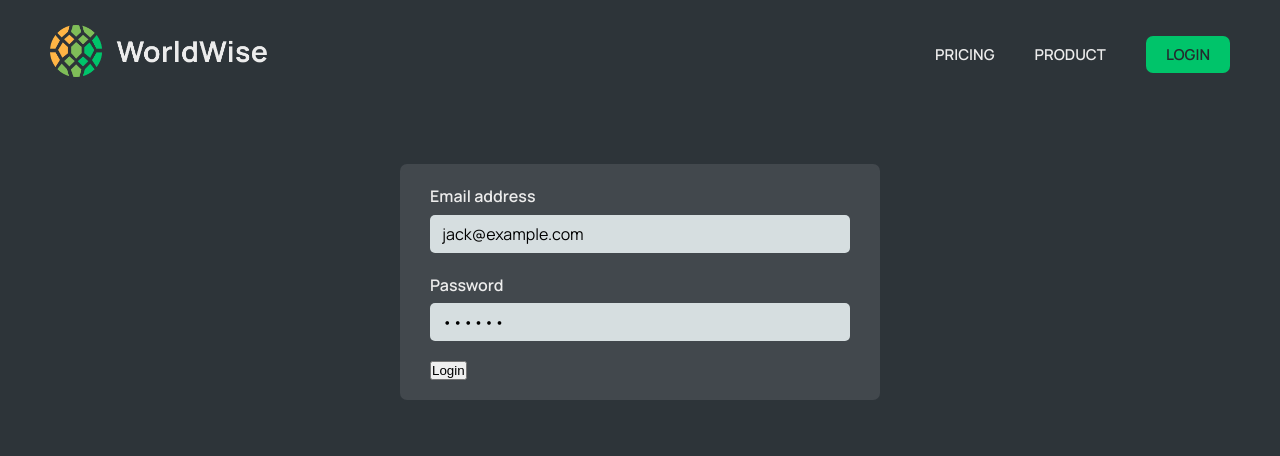
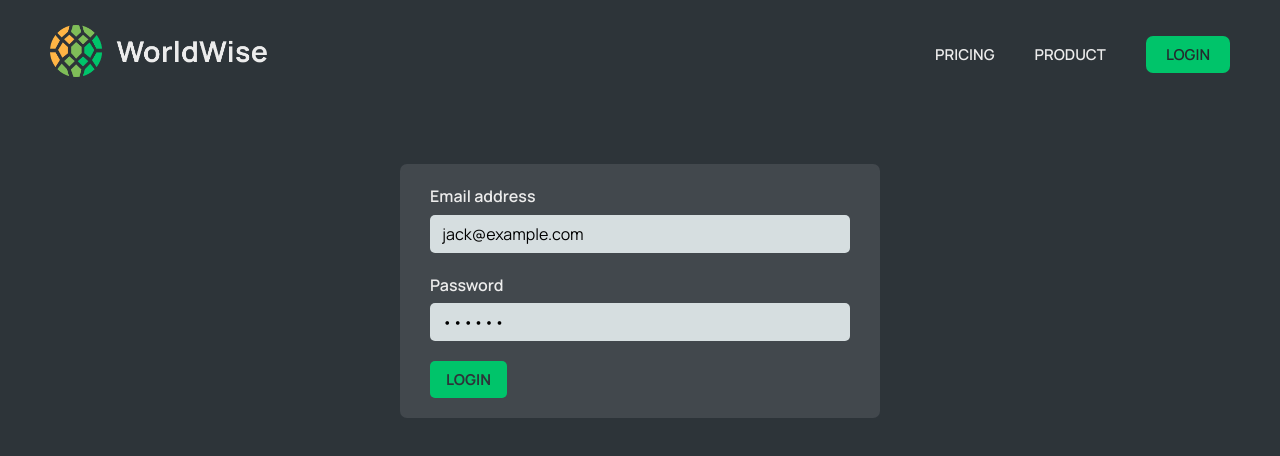
Before and after one commit to defydef/worldwise, a React (Vite) app: page /login in a window 1280 px wide. Shown: the top 456 px of the page. Built offline with nearby package versions, Linux system fonts and the light colour scheme.

Commit message:
Change button in Login component to Button component

```diff
--- a/src/pages/Login.jsx
+++ b/src/pages/Login.jsx
@@ -3,6 +3,7 @@ import styles from "./Login.module.css";
 import PageNav from "../components/PageNav";
 import { useAuth } from "../context/FakeAuthContext";
 import { useNavigate } from "react-router-dom";
+import Button from "../components/Button";
 
 export default function Login() {
   // PRE-FILL FOR DEV PURPOSES
@@ -49,7 +50,9 @@ export default function Login() {
         </div>
 
         <div>
-          <button onClick={(e) => handleLogin(e)}>Login</button>
+          <Button type="primary" onClick={(e) => handleLogin(e)}>
+            Login
+          </Button>
         </div>
       </form>
     </main>
```
